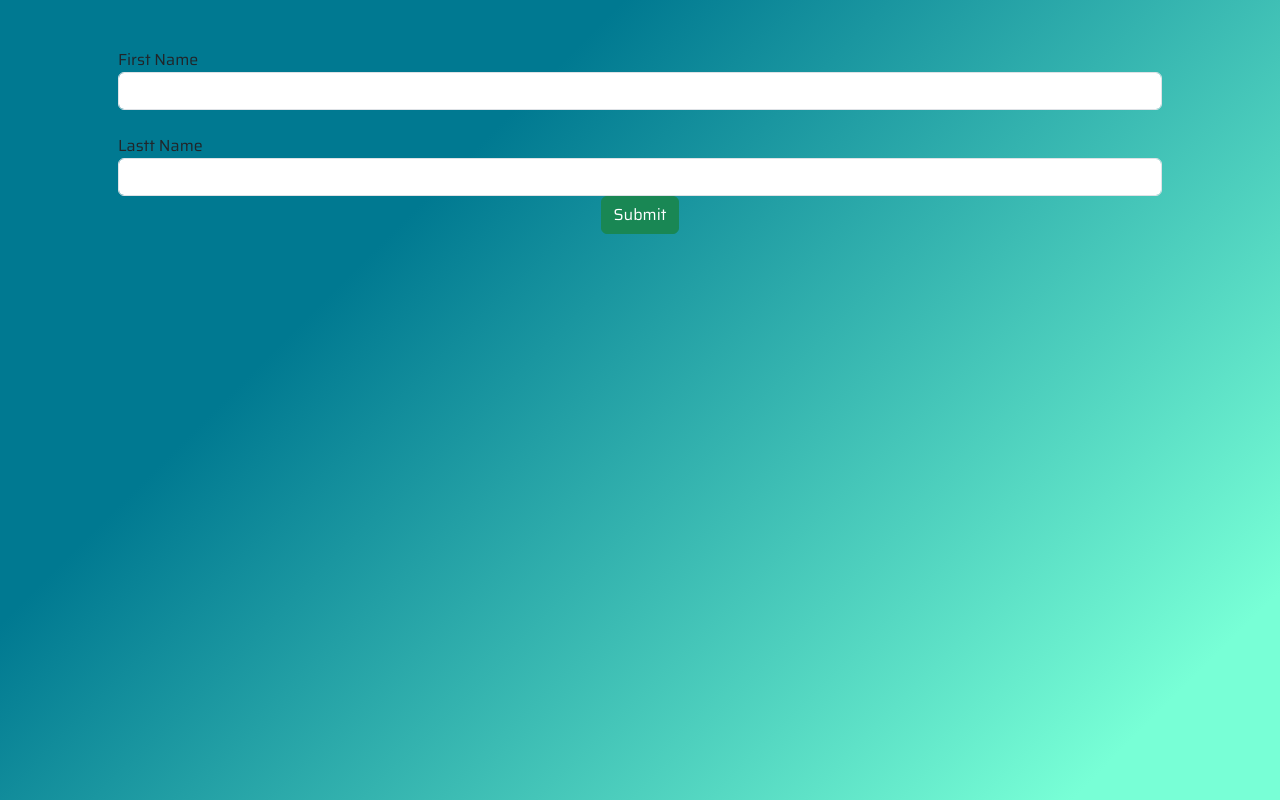
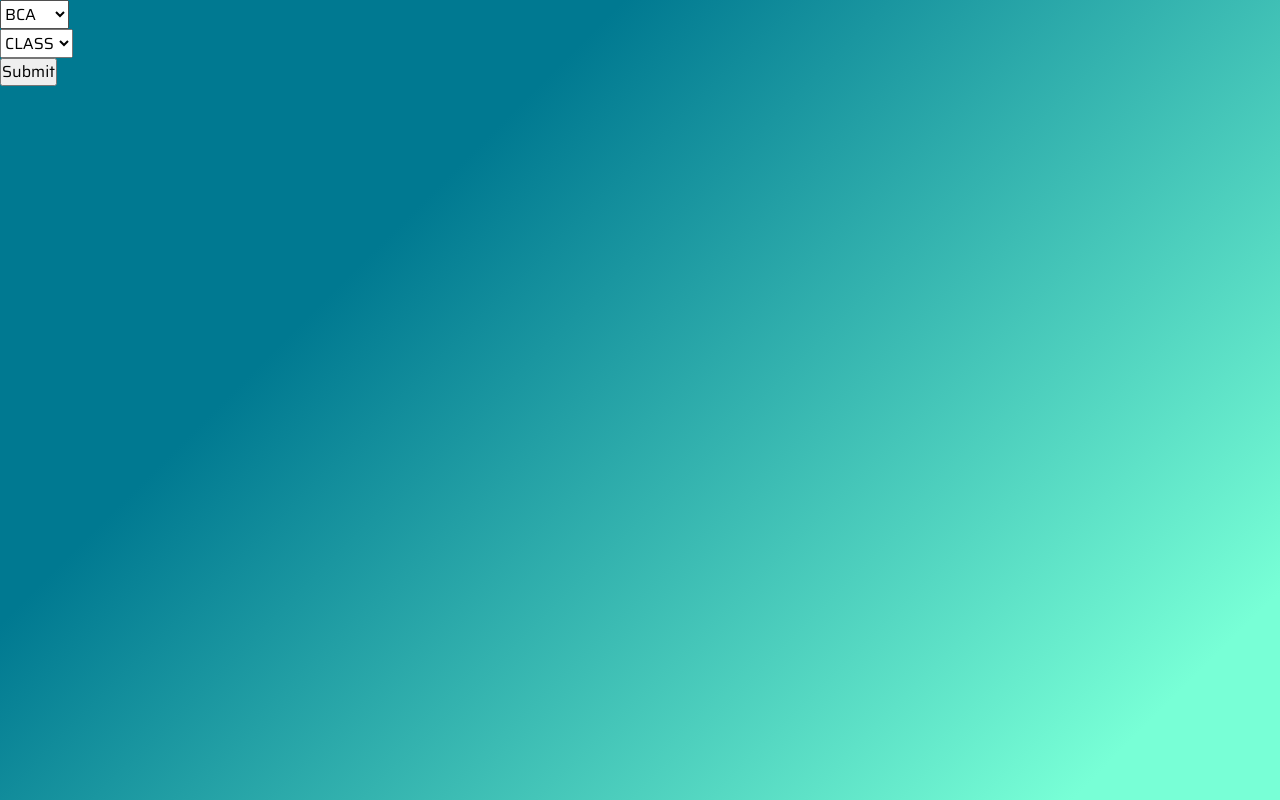
Before and after one commit to Keyur0208/Nextjs_Api, a Next.js app: page /page/demo1 in a window 1280 px wide. Built offline with nearby package versions, Linux system fonts and the light colour scheme.

Commit message:
Api Complate

```diff
--- a/src/app/page/demo1/page.js
+++ b/src/app/page/demo1/page.js
@@ -1,60 +1,63 @@
 "use client"
-import React from "react"
-import { useForm } from "react-hook-form"
+import React, { useState } from "react";
 
-export default function Demo1() {
+const countriesData = [
+  {
+    name: "BCA",
+    states: ["CLASS","FYBCA", "SYBCA", "TYBCA"]
+  },
+  {
+    name: "BBA",
+    states: ["ClASS","FYBBA", "SYBBA", "TYBBA"]
+  },
+  {
+    name: "BCOM",
+    states: ["CLASS", "FYBCOM", "SYBCOM", "TYBCOM"]
+  }
+];
 
-    const {register , handleSubmit , formState:{errors}} = useForm();
+function Form() {
+  const [{ country, state }, setData] = useState({
+    country: "BCA",
+    state: ""
+  });
 
-    function myfun(){
-        console.log("hello")
-    }
+  const countries = countriesData.map((country) => (
+    <option key={country.name} value={country.name}>
+      {country.name}
+    </option>
+  ));
 
-    return (
-        <>
-            <div className="container p-5" >
-                <form onSubmit={handleSubmit(myfun)}>
-                    <label htmlFor="firstname" >First Name</label>
-                    <input
-                    className="form-control"
-                    {...register('firstname',{required:true})}
-                    />
-                    {errors.firstname && <p className="text-danger" >Plz Valid Name</p>}
+  const states = countriesData.find(item => item.name === country)?.states.map((state) => (
+    <option key={state} value={state}>
+      {state}
+    </option>
+  ));
 
-                    <br></br>
-                    <label htmlFor="lastname" >Lastt Name</label>
-                    <input
-                    className="form-control"
-                    {...register('lastname',{required:true})}
-                    />
+  function handleCountryChange(event) {
+    setData(data => ({ state: '', country: event.target.value }));
+  }
 
-                    {errors.lastname && <p className="text-danger" >Plz Valid Name</p>}
+  function handleStateChange(event) {
+    setData(data => ({ ...data, state: event.target.value }));
+  }
 
-                    <div className="text-center">
-                        <input type="submit" className="btn btn-success " />
-                    </div>
-                </form>
-            </div>
-        </>
-    )
+  return (
+    <form onSubmit={() => console.log("Submitted")}>
+      <div>
+        <select value={country} onChange={handleCountryChange}>
+          {countries}
+        </select>
+      </div>
+
+      <div>
+        <select value={state} onChange={handleStateChange}>
+          {states}
+        </select>
+      </div>
+      <input type="submit" />
+    </form>
+  );
 }
 
-
-// "use client"
-// import { useForm } from 'react-hook-form';
-
-// export default function App() {
-//   const {
-//     register,
-//     handleSubmit,
-//     formState: { errors },
-//   } = useForm();
-
-//   return (
-//     <form onSubmit={handleSubmit((data) => console.log(data))}>
-//       <input  {...register('firstName', { required: true })} />
-//       {errors.firstName && <p>First name is required.</p>}
-//       <input type="submit" />
-//     </form>
-//   );
-// }
+export default Form;
```
Also changed, not shown: src/app/page/studentfetch/update/[studentid]/page.js (+11 -15 lines).
